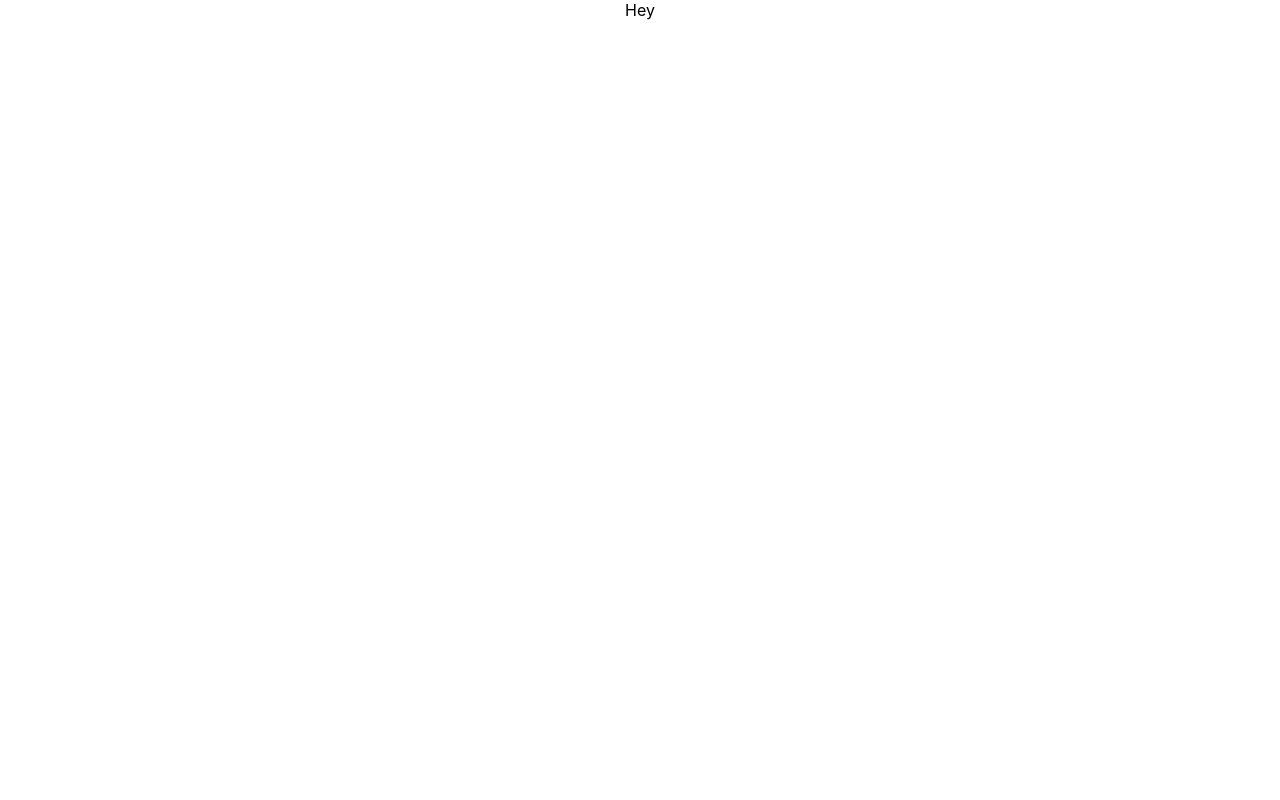
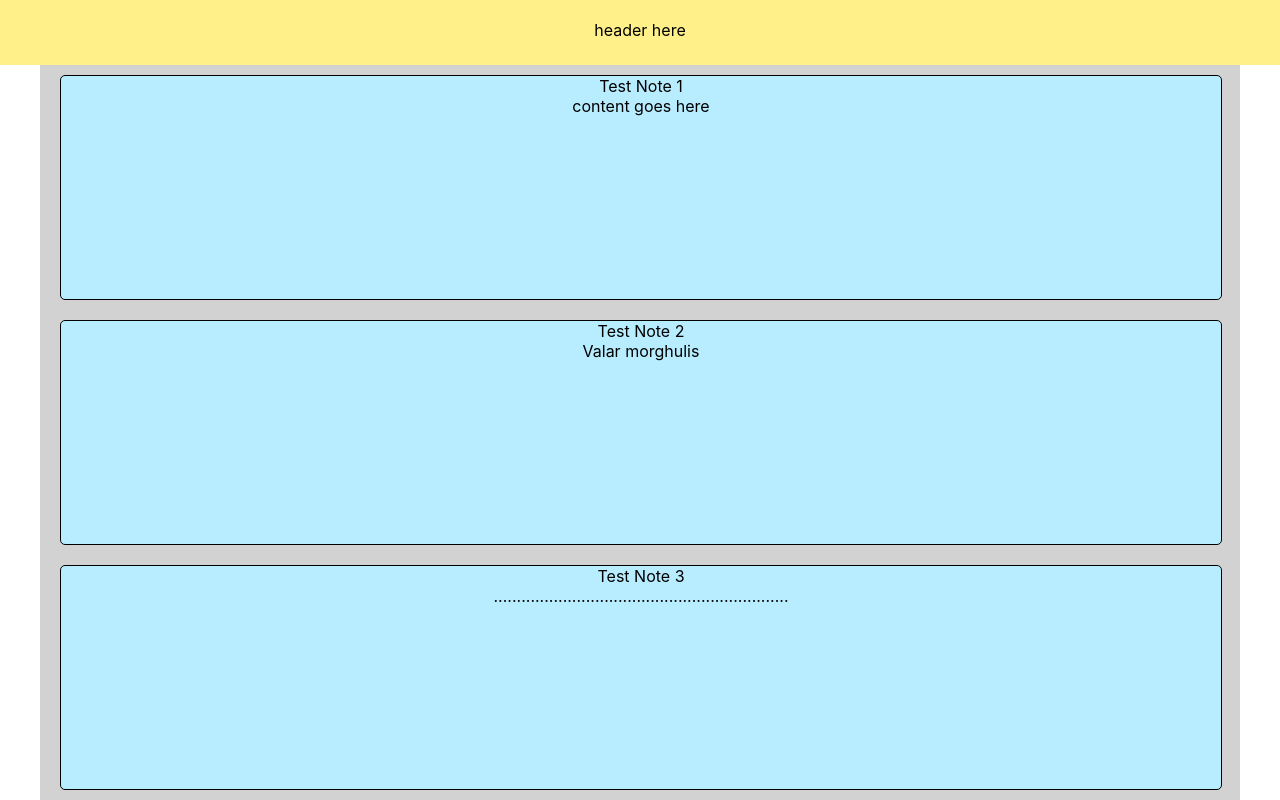
Before and after one commit to erom-dm/NoteManager, a React (Create React App) app: page / in a window 1280 px wide. Built offline with nearby package versions, Linux system fonts and the light colour scheme.

Commit message:
Basic layout

```diff
--- a/package.json
+++ b/package.json
@@ -3,11 +3,14 @@
   "version": "0.1.0",
   "private": true,
   "dependencies": {
+    "node-sass": "^4.12.0",
+    "prop-types": "^15.7.2",
     "react": "^16.8.6",
     "react-dom": "^16.8.6",
     "react-redux": "^7.0.3",
     "react-scripts": "3.0.1",
     "redux": "^4.0.1",
+    "redux-devtools-extension": "^2.13.8",
     "redux-thunk": "^2.3.0"
   },
   "scripts": {
@@ -37,7 +40,6 @@
     "eslint-plugin-import": "^2.17.2",
     "eslint-plugin-jsx-a11y": "^6.2.1",
     "eslint-plugin-react": "^7.13.0",
-    "redux-devtools-extension": "^2.13.8",
     "stylelint-config-standard": "^18.3.0"
   }
 }
--- a/src/App.jsx
+++ b/src/App.jsx
@@ -1,10 +1,13 @@
 import React from 'react';
+import Notes from './component/Notes';
+import Header from './component/Header';
 import './App.css';
 
 function App() {
   return (
     <div className="App">
-        Hey
+      <Header />
+      <Notes />
     </div>
   );
 }
--- /dev/null
+++ b/src/component/Header/header.scss
@@ -0,0 +1,9 @@
+
+.header{
+  position: fixed;
+  height: 65px;
+  width: 100vw;
+  padding: 20px 50px;
+  background-color: #fff08a;
+  box-sizing: border-box;
+}
--- /dev/null
+++ b/src/component/Header/index.jsx
@@ -0,0 +1,10 @@
+import React from 'react';
+import './header.scss';
+
+const Header = () => (
+  <div className="header">
+      header here
+  </div>
+);
+
+export default Header;
--- /dev/null
+++ b/src/component/Notes/NoteItem/index.jsx
@@ -0,0 +1,23 @@
+import React from 'react';
+import PropTypes from 'prop-types';
+import './note-item.scss';
+
+const NoteItem = (props) => {
+  const { note } = props;
+  return (
+    <div className="note-item" key={note.id}>
+      <div>{note.title}</div>
+      <div>{note.content}</div>
+    </div>
+  );
+};
+
+NoteItem.propTypes = {
+  note: PropTypes.shape({
+    id: PropTypes.number.isRequired,
+    title: PropTypes.string.isRequired,
+    content: PropTypes.string.isRequired,
+  }).isRequired,
+};
+
+export default NoteItem;
--- /dev/null
+++ b/src/component/Notes/NoteItem/note-item.scss
@@ -0,0 +1,8 @@
+
+.note-item{
+  margin: 10px 20px;
+  flex: 0 0 calc(100% - 40px);
+  background-color: #b8edff;
+  border-radius: 5px;
+  border: 1px solid black;
+}
--- /dev/null
+++ b/src/component/Notes/index.jsx
@@ -0,0 +1,33 @@
+import React from 'react';
+import NoteItem from './NoteItem';
+import './notes.scss';
+
+const notes = {
+  notes: [
+    {
+      id: 582,
+      title: 'Test Note 1',
+      content: 'content goes here',
+    },
+    {
+      id: 583,
+      title: 'Test Note 2',
+      content: 'Valar morghulis',
+    },
+    {
+      id: 585,
+      title: 'Test Note 3',
+      content: '................................................................',
+    },
+  ],
+};
+
+const Notes = () => (
+  <div className="main-area">
+    {notes.notes.map(item => (
+      <NoteItem note={item} />
+    ))}
+  </div>
+);
+
+export default Notes;
--- /dev/null
+++ b/src/component/Notes/notes.scss
@@ -0,0 +1,11 @@
+
+.main-area{
+  display: flex;
+  flex-wrap: wrap;
+  box-sizing: border-box;
+  max-width: 1200px;
+  height: 100vh;
+  padding-top: 65px;
+  margin: 0 auto;
+  background-color: #d2d2d2;
+}
--- a/src/store/rootReducer.js
+++ b/src/store/rootReducer.js
@@ -1,8 +1,8 @@
-import {combineReducers} from 'redux'
-import notes from './notes'
+import { combineReducers } from 'redux';
+import notes from './notes';
 
 const rootReducer = combineReducers({
   notes,
 });
 
-export default rootReducer
+export default rootReducer;
```
Also changed, not shown: src/store/index.js (+5 -5 lines), src/store/notes/index.js (+4 -4 lines), 1 other file (tests, documents, lock files or other folders).
